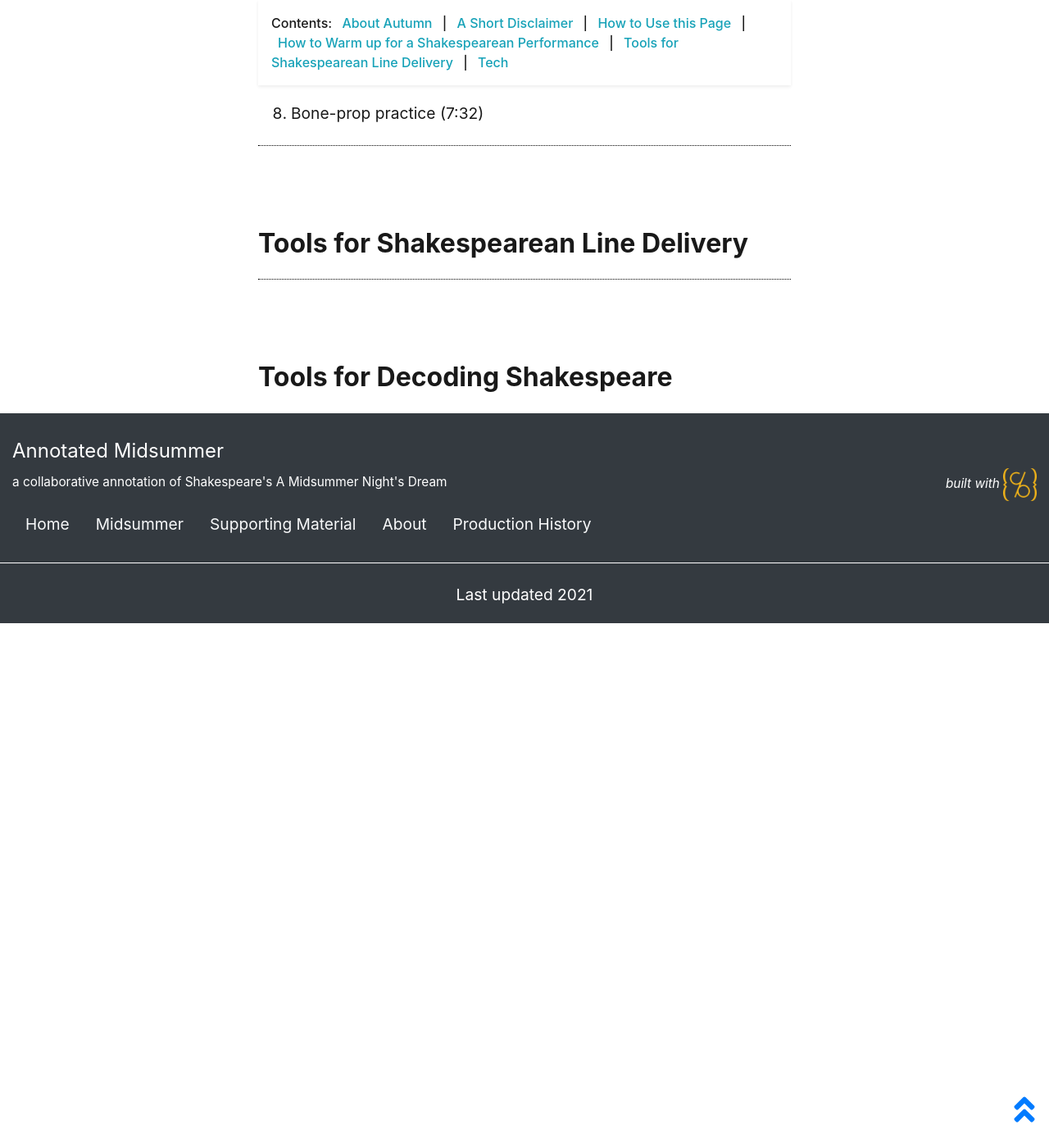
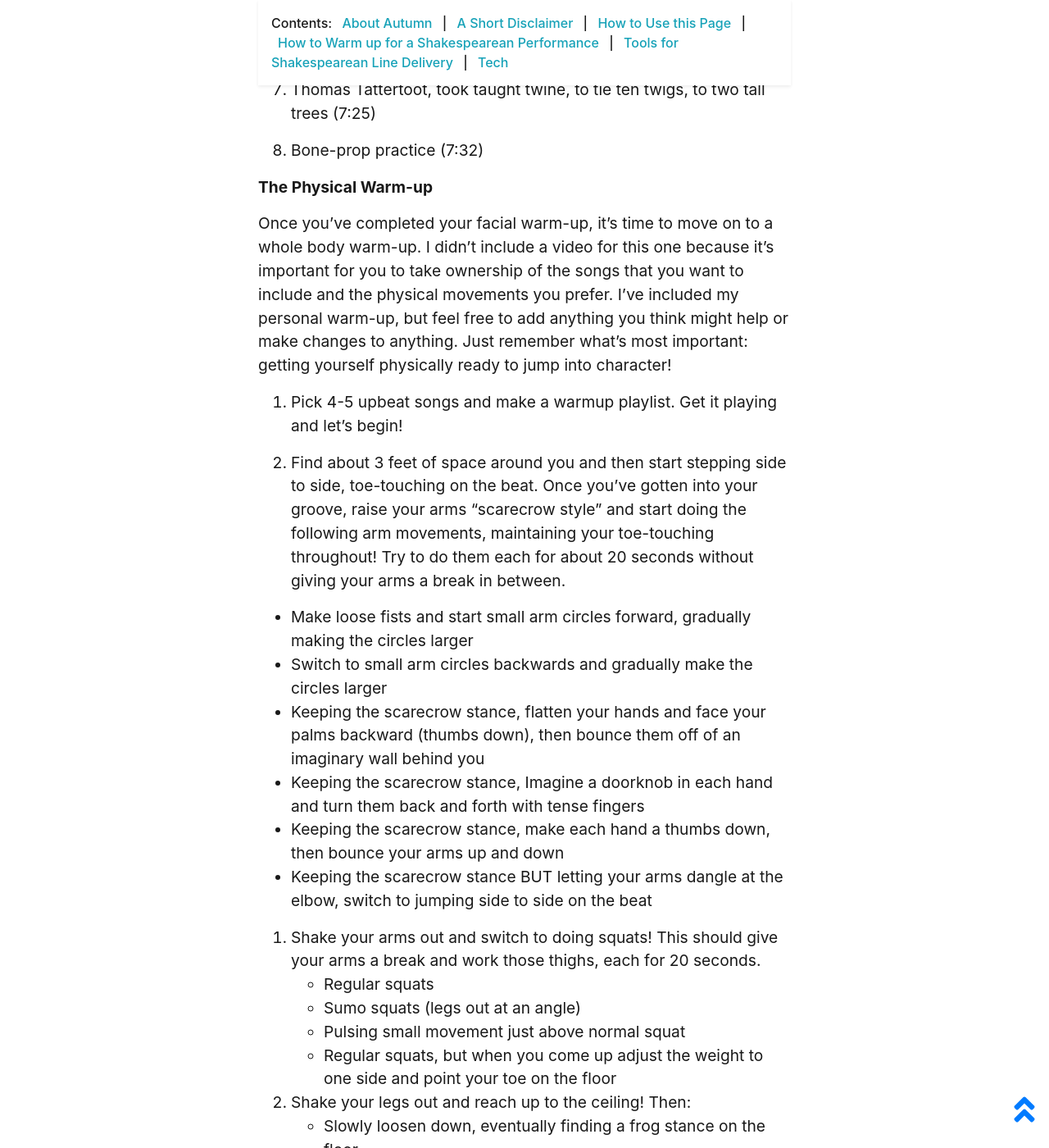
Before and after one commit to thecdil/dramaturgy, a Jekyll site: the page built from pages/acting.md, in a window 1280 px wide and 1400 px high, scrolled down 2915 px. Shown: the whole window at 82% size. Built offline with Jekyll 4.4.1, drawn with Linux system fonts in a browser that asks for light colours; before the commit the page ends 3675 px from its top, so only the background shows below that; some of the changed text lies outside the part shown.

Commit message:
Update acting.md
added content to acting with autumn

```diff
--- a/pages/acting.md
+++ b/pages/acting.md
@@ -34,6 +34,8 @@
 
 Shakespeare’s texts can be incredibly dense so you want to make sure you’re prepared for whatever is thrown your way. Here are some great vocal warmups to help you prepare your face, mouth, and tongue for the adventure that lies ahead. I’ve created a video and text guide to lead you through my basic warm-up.
 
+**The Vocal Warm-up**
+
 {% include feature/item-video-embed.html objectid="midsummer0068" %}
 
 1. Start with stretching and massaging the face (01:26)
@@ -61,6 +63,42 @@
 
 8. Bone-prop practice (7:32)
 
+**The Physical Warm-up**
+
+Once you’ve completed your facial warm-up, it’s time to move on to a whole body warm-up. I didn’t include a video for this one because it’s important for you to take ownership of the songs that you want to include and the physical movements you prefer. I’ve included my personal warm-up, but feel free to add anything you think might help or make changes to anything. Just remember what’s most important: getting yourself physically ready to jump into character!
+
+1. Pick 4-5 upbeat songs and make a warmup playlist. Get it playing and let’s begin!
+
+2. Find about 3 feet of space around you and then start stepping side to side, toe-touching on the beat. Once you’ve gotten into your groove, raise your arms “scarecrow style” and start doing the following arm movements, maintaining your toe-touching throughout! Try to do them each for about 20 seconds without giving your arms a break in between.
+
+- Make loose fists and start small arm circles forward, gradually making the circles larger
+- Switch to small arm circles backwards and gradually make the circles larger
+- Keeping the scarecrow stance, flatten your hands and face your palms backward (thumbs down), then bounce them off of an imaginary wall behind you
+- Keeping the scarecrow stance, Imagine a doorknob in each hand and turn them back and forth with tense fingers
+- Keeping the scarecrow stance, make each hand a thumbs down, then bounce your arms up and down
+- Keeping the scarecrow stance BUT letting your arms dangle at the elbow, switch to jumping side to side on the beat
+
+3. Shake your arms out and switch to doing squats! This should give your arms a break and work those thighs, each for 20 seconds.
+- Regular squats
+- Sumo squats (legs out at an angle)
+- Pulsing small movement just above normal squat
+- Regular squats, but when you come up adjust the weight to one side and point your toe on the floor
+
+4. Shake your legs out and reach up to the ceiling! Then:
+- Slowly loosen down, eventually finding a frog stance on the floor
+- Move into alternating Cat and Cow yoga poses
+- Child’s pose
+- Frog again, then stick your behind in the air and slowly roll up, one vertebrae at a time
+- Find and hold center, breathing in and out for a minute with eyes closed
+
+5. Finally, I finish with a few high energy things to make sure my blood is pumping! I try to do 30 seconds each.
+- High knees
+- butt kicks
+- Jumping Jacks
+- Final 8 count “shake down” of arms and legs
+
+
+
 
 ## Tools for Shakespearean Line Delivery
 
```
